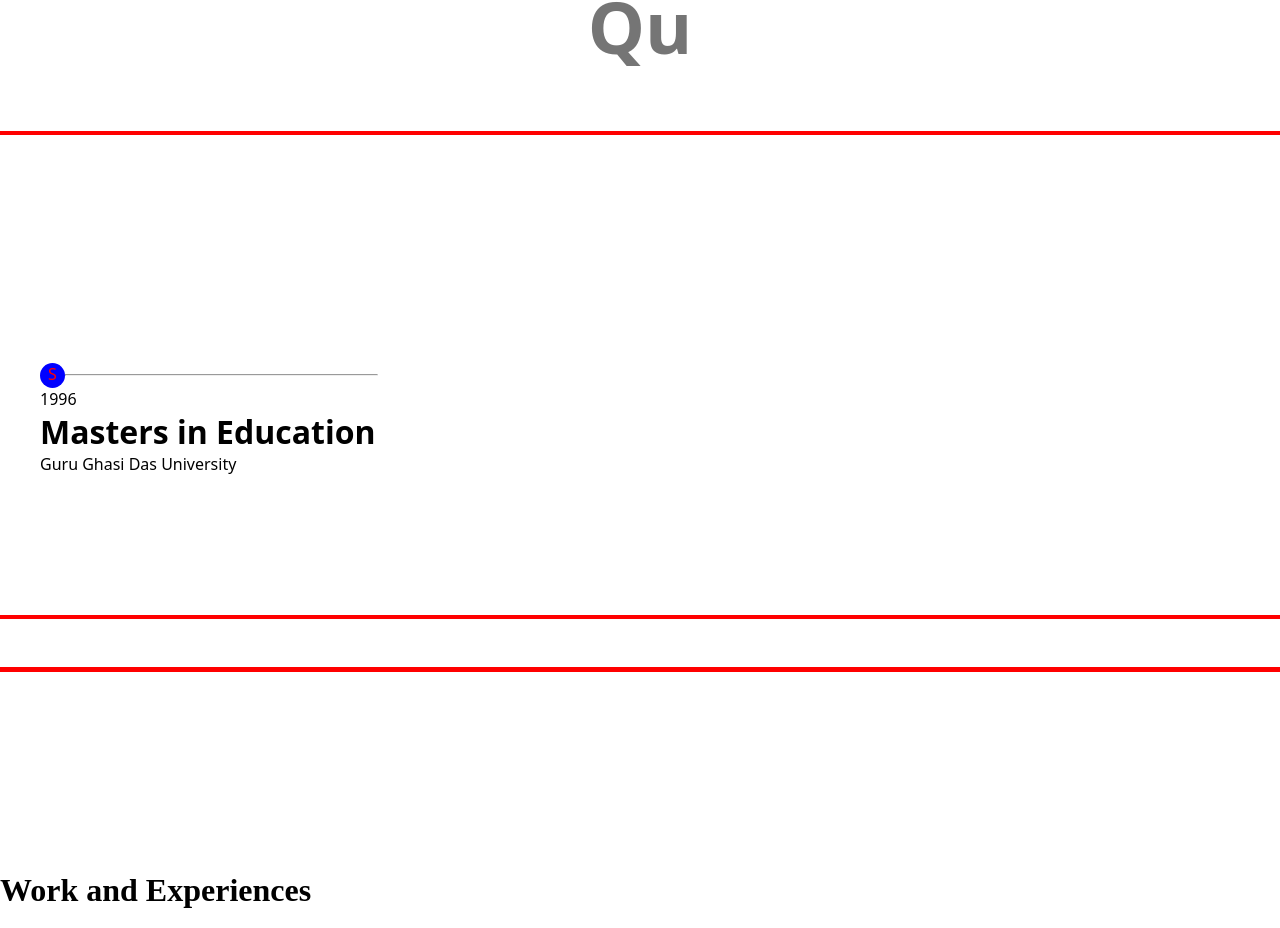
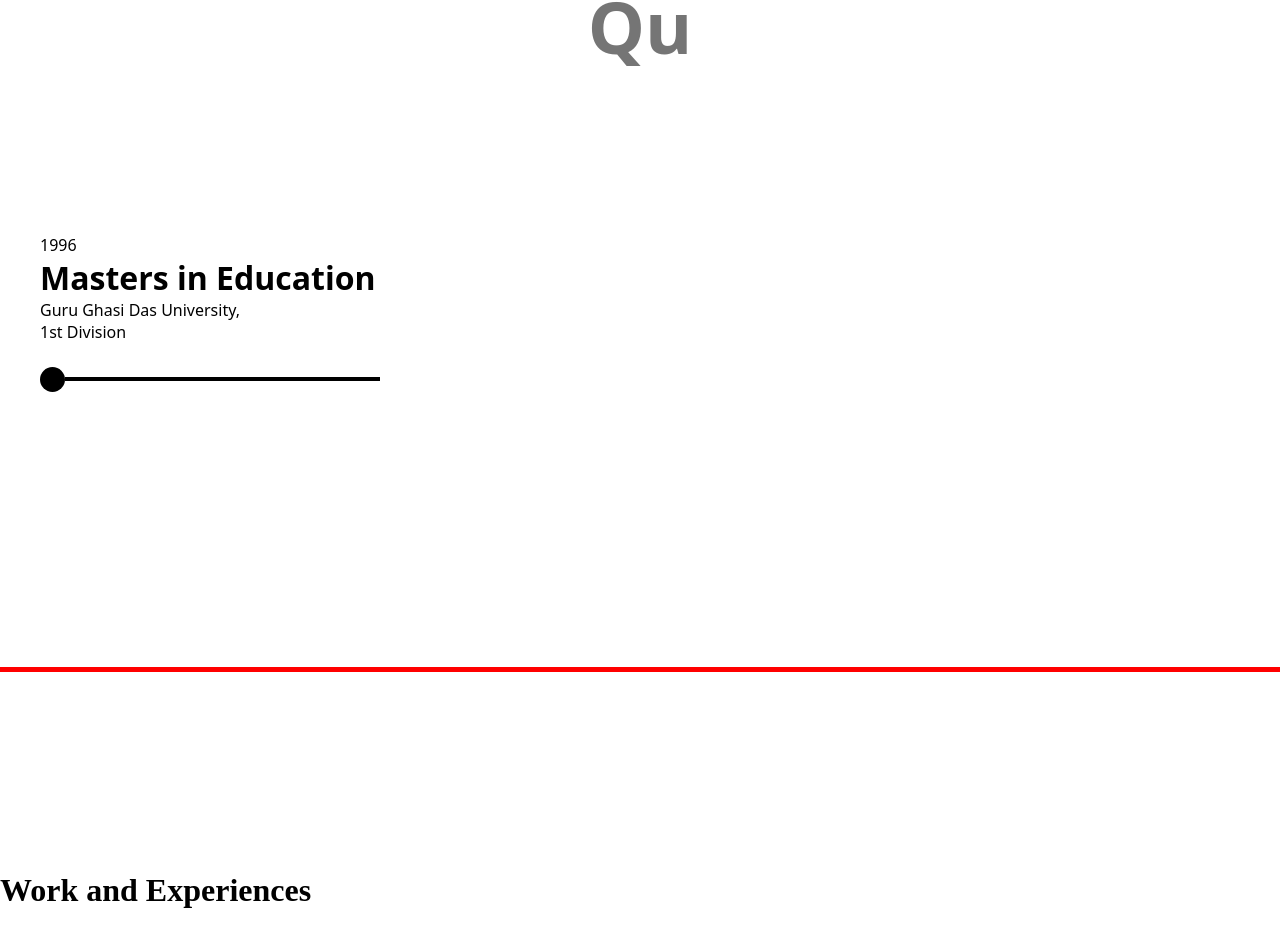
Before and after one commit to Kawish-Raj/arun-kumar-portfolio, a React (Vite) app: page / in a window 1280 px wide. Shown: the part 2231-3159 px from the top of the page. Built offline with nearby package versions, Linux system fonts and the light colour scheme.

Commit message:
gave the first element basic styling

```diff
--- a/src/components/Qualifications.jsx
+++ b/src/components/Qualifications.jsx
@@ -22,13 +22,14 @@ export default function Qualifications({ setIsMainContent }) {
             </div>
             <div className={styles.timelineContainer}>
                 <ul className={styles.timelineList}>
-                    <li className={styles.firstListItem}>
-                        <div className={styles.sampleImage}>S</div>
-                        <hr className={styles.firstHorizontalLine}></hr>
-                        <div className={styles.timelineContent}>
-                            <p>1996</p>
-                            <h1>Masters in Education</h1>
-                            <p>Guru Ghasi Das University</p>
+                    <li className={`${styles.firstListItem} ${styles.oddItem}`}>
+                        <div className={styles.sampleImage}></div>
+                        <hr className={`${styles.firstHorizontalLine} ${styles.horizontalStyling}`}></hr>
+                        <div className={`${styles.timelineContent} ${styles.oddContent}`}>
+                            <p className={styles.datePara}>1996</p>
+                            <h1 className={styles.degreeHeading}>Masters in Education</h1>
+                            <p className={styles.universityName}>Guru Ghasi Das University,</p>
+                            <p className={styles.divison}>1st Division</p>
                         </div>
                     </li>
                     <li></li>
--- a/src/css-components/Qualifications.module.css
+++ b/src/css-components/Qualifications.module.css
@@ -18,7 +18,7 @@
 
 .timelineContainer {
     height: 60vh;
-    border:solid red 4px;
+    /* border:solid red 4px; */
     width: 100vw;
 }
 
@@ -31,6 +31,18 @@
 
 }
 
+
+.sampleImage {
+    grid-column: 1;
+    grid-row: 2;
+    height: 25px;
+    width: 25px;
+    border-radius: 50%;
+    background-color: black;
+    color: red;
+    text-align:center;
+}
+
 .firstListItem {
   display: grid;
   grid-template-columns: auto 1fr;
@@ -39,19 +51,6 @@
   /* align-items: center; */
   justify-items: start;
   gap: 0;
-}
-
-
-
-.sampleImage {
-    grid-column: 1;
-    grid-row: 2;
-    height: 25px;
-    width: 25px;
-    border-radius: 50%;
-    background-color: blue;
-    color: red;
-    text-align:center;
 }
 
 .firstHorizontalLine {
@@ -63,5 +62,14 @@
 
 .timelineContent {
   grid-column: 1 / span 2;
-  grid-row: 3;
+  grid-row: 1;
+  align-self: end;
 }
+
+.oddContent {
+    padding-bottom: 3vh;
+}
+
+.horizontalStyling {
+    border: solid black 2px;
+}
```
